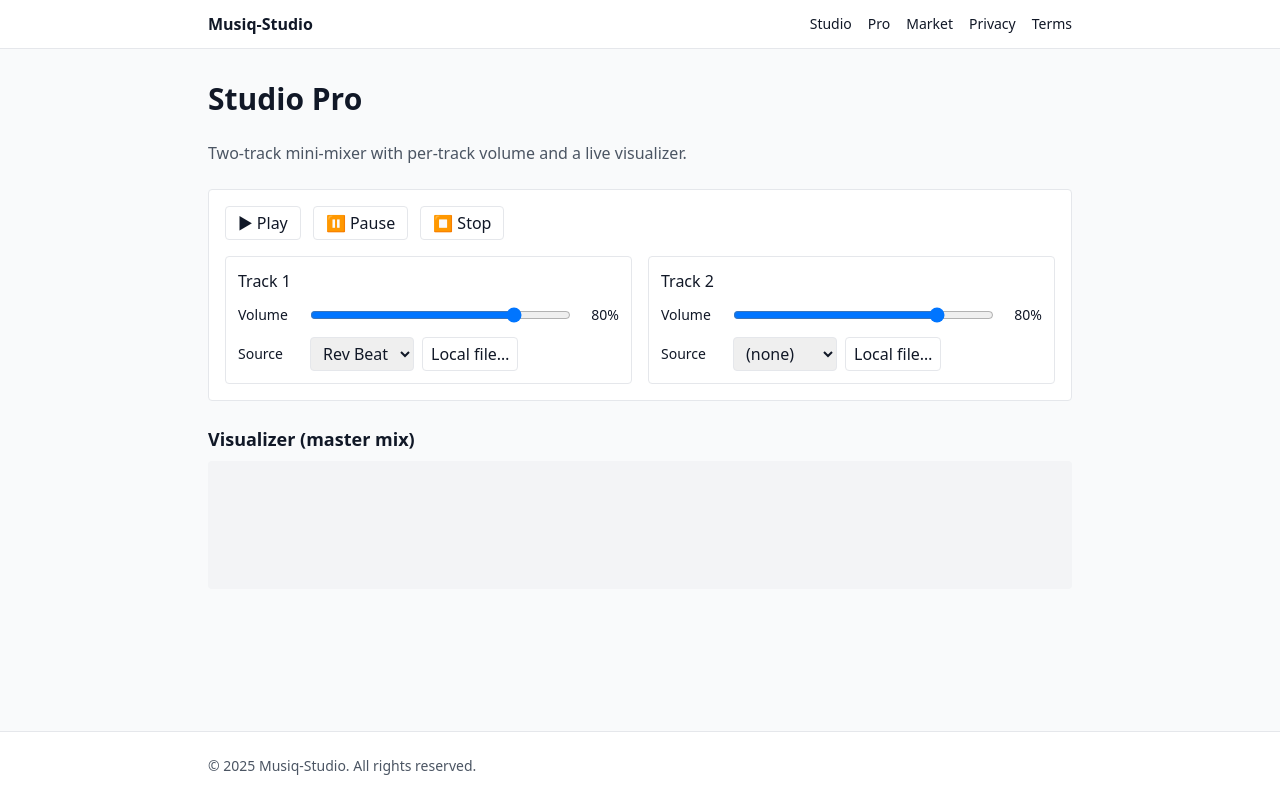
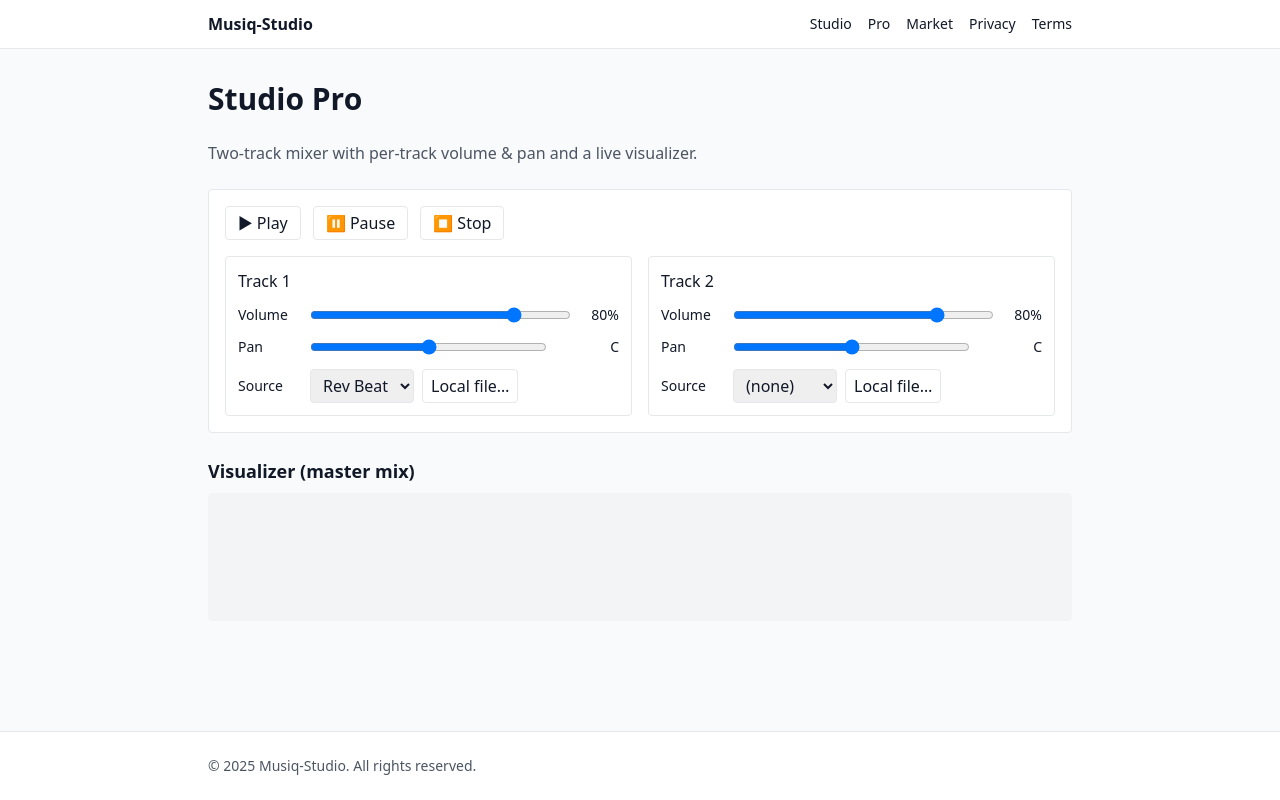
Before and after one commit to TPayne011/musiq-studio, a Next.js app: page /studio/pro in a window 1280 px wide. Built offline with nearby package versions, Linux system fonts and the light colour scheme.

Commit message:
Studio Pro: add per-track stereo panning

```diff
--- a/src/app/studio/pro/page.tsx
+++ b/src/app/studio/pro/page.tsx
@@ -1,7 +1,6 @@
 "use client";
 
 import { useEffect, useRef, useState } from "react";
-// Use relative path (pro is 2 levels deeper than components)
 import Visualizer from "../../components/Visualizer";
 
 type TrackState = {
@@ -9,6 +8,7 @@ type TrackState = {
   name: string;
   src: string | null; // preset URL or blob URL
   volume: number; // 0..100
+  pan: number; // -100 (left) .. 100 (right)
   el: HTMLAudioElement | null; // created once, reused
 };
 
@@ -17,28 +17,37 @@ export default function StudioProPage() {
   const analyserRef = useRef<AnalyserNode | null>(null);
   const masterGainRef = useRef<GainNode | null>(null);
 
-  // Keep node refs per track id
+  // node refs keyed by track id
   const sourceNodes = useRef<Map<number, MediaElementAudioSourceNode>>(
     new Map()
   );
   const trackGains = useRef<Map<number, GainNode>>(new Map());
+  const trackPans = useRef<Map<number, StereoPannerNode>>(new Map()); // NEW
 
   const [ready, setReady] = useState(false);
   const [error, setError] = useState<string | null>(null);
+  const [stereoSupported, setStereoSupported] = useState(true);
 
-  // Two tracks to start. Track 1 uses your Rev.mp3 preset, Track 2 starts empty.
   const [tracks, setTracks] = useState<TrackState[]>([
-    { id: 1, name: "Track 1", src: "/audio/Rev.mp3", volume: 80, el: null },
-    { id: 2, name: "Track 2", src: null, volume: 80, el: null },
+    {
+      id: 1,
+      name: "Track 1",
+      src: "/audio/Rev.mp3",
+      volume: 80,
+      pan: 0,
+      el: null,
+    },
+    { id: 2, name: "Track 2", src: null, volume: 80, pan: 0, el: null },
   ]);
 
-  // Initialize AudioContext graph once
   useEffect(() => {
     const AudioCtx = window.AudioContext || (window as any).webkitAudioContext;
     const ctx = new AudioCtx();
     ctxRef.current = ctx;
 
-    // Master analyser + gain
+    const canStereo = typeof (ctx as any).createStereoPanner === "function";
+    setStereoSupported(canStereo);
+
     const analyser = ctx.createAnalyser();
     analyser.fftSize = 1024;
     analyserRef.current = analyser;
@@ -47,11 +56,10 @@ export default function StudioProPage() {
     masterGain.gain.value = 1;
     masterGainRef.current = masterGain;
 
-    // route: individual track gains -> masterGain -> analyser -> destination
+    // route: per-track -> masterGain -> analyser -> destination
     masterGain.connect(analyser);
     analyser.connect(ctx.destination);
 
-    // Build audio elements + nodes for each track
     const updated = tracks.map((t) => {
       const el = new Audio();
       el.loop = true;
@@ -65,17 +73,33 @@ export default function StudioProPage() {
       gain.gain.value = t.volume / 100;
       trackGains.current.set(t.id, gain);
 
-      // connect: src -> trackGain -> masterGain
-      srcNode.connect(gain);
-      gain.connect(masterGain);
+      // NEW: stereo panner (if supported)
+      let panNode: StereoPannerNode | null = null;
+      if (canStereo) {
+        panNode = (ctx as any).createStereoPanner() as StereoPannerNode;
+        panNode.pan.value = t.pan / 100; // scale -100..100 -> -1..1
+        trackPans.current.set(t.id, panNode);
+      }
+
+      // Connect chain:
+      // src -> gain -> (pan?) -> master
+      if (panNode) {
+        srcNode.connect(gain);
+        gain.connect(panNode);
+        panNode.connect(masterGain);
+      } else {
+        // fallback: no pan support
+        srcNode.connect(gain);
+        gain.connect(masterGain);
+      }
 
       return { ...t, el };
     });
+
     setTracks(updated);
     setReady(true);
 
     return () => {
-      // cleanup
       try {
         updated.forEach((t) => {
           try {
@@ -86,32 +110,25 @@ export default function StudioProPage() {
       } catch {}
       sourceNodes.current.clear();
       trackGains.current.clear();
+      trackPans.current.clear();
     };
     // eslint-disable-next-line react-hooks/exhaustive-deps
-  }, []); // run once
+  }, []); // once
 
-  // Helpers
   const playAll = async () => {
     setError(null);
     try {
       await Promise.all(
         tracks.map(async (t) => {
-          if (t.el) {
-            // ensure a src exists
-            if (!t.el.src) return;
-            await t.el.play();
-          }
+          if (t.el && t.el.src) await t.el.play();
         })
       );
-    } catch (e) {
+    } catch {
       setError("Autoplay blocked — click Play again after interacting.");
     }
   };
 
-  const pauseAll = () => {
-    tracks.forEach((t) => t.el?.pause());
-  };
-
+  const pauseAll = () => tracks.forEach((t) => t.el?.pause());
   const stopAll = () => {
     tracks.forEach((t) => {
       if (t.el) {
@@ -131,7 +148,6 @@ export default function StudioProPage() {
         if (t.id !== trackId) return t;
         if (t.el) {
           t.el.src = url;
-          // try to start playing when chosen
           t.el.play().catch(() => {});
         }
         return { ...t, src: url };
@@ -143,9 +159,7 @@ export default function StudioProPage() {
     setTracks((prev) =>
       prev.map((t) => {
         if (t.id !== trackId) return t;
-        // update element volume
         if (t.el) t.el.volume = v / 100;
-        // update gain node volume (so analyser visualizes correct loudness)
         trackGains.current
           .get(trackId)
           ?.gain.setValueAtTime(v / 100, ctxRef.current!.currentTime);
@@ -154,11 +168,24 @@ export default function StudioProPage() {
     );
   };
 
+  // NEW: pan handler
+  const onPanChange = (trackId: number, v: number) => {
+    setTracks((prev) =>
+      prev.map((t) => {
+        if (t.id !== trackId) return t;
+        const node = trackPans.current.get(trackId);
+        if (node) node.pan.setValueAtTime(v / 100, ctxRef.current!.currentTime); // -1..1
+        return { ...t, pan: v };
+      })
+    );
+  };
+
   return (
     <main className="mx-auto max-w-4xl px-4 py-8 space-y-6">
       <h1 className="text-3xl font-bold">Studio Pro</h1>
       <p className="text-gray-600">
-        Two-track mini-mixer with per-track volume and a live visualizer.
+        Two-track mixer with per-track volume{stereoSupported ? " & pan" : ""}{" "}
+        and a live visualizer.
       </p>
 
       <div className="rounded border bg-white p-4 space-y-4">
@@ -191,6 +218,7 @@ export default function StudioProPage() {
             <div key={t.id} className="rounded border p-3 space-y-3">
               <div className="font-medium">{t.name}</div>
 
+              {/* Volume */}
               <div className="flex items-center gap-2">
                 <label className="text-sm w-16">Volume</label>
                 <input
@@ -204,6 +232,31 @@ export default function StudioProPage() {
                 <span className="text-sm w-10 text-right">{t.volume}%</span>
               </div>
 
+              {/* Pan (if supported) */}
+              {stereoSupported && (
+                <div className="flex items-center gap-2">
+                  <label className="text-sm w-16">Pan</label>
+                  <input
+                    type="range"
+                    min={-100}
+                    max={100}
+                    step={1}
+                    value={t.pan}
+                    onChange={(e) => onPanChange(t.id, Number(e.target.value))}
+                    className="flex-1"
+                    aria-label="Stereo pan"
+                  />
+                  <span className="text-sm w-16 text-right">
+                    {t.pan < 0
+                      ? `L ${Math.abs(t.pan)}`
+                      : t.pan > 0
+                      ? `R ${t.pan}`
+                      : "C"}
+                  </span>
+                </div>
+              )}
+
+              {/* Source select + local file */}
               <div className="flex items-center gap-2">
                 <label className="text-sm w-16">Source</label>
                 <select
```
